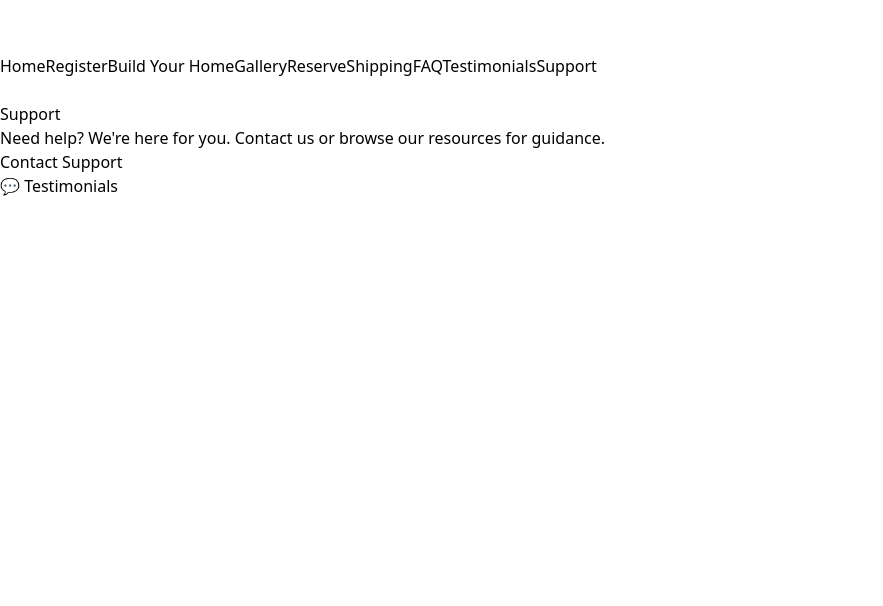
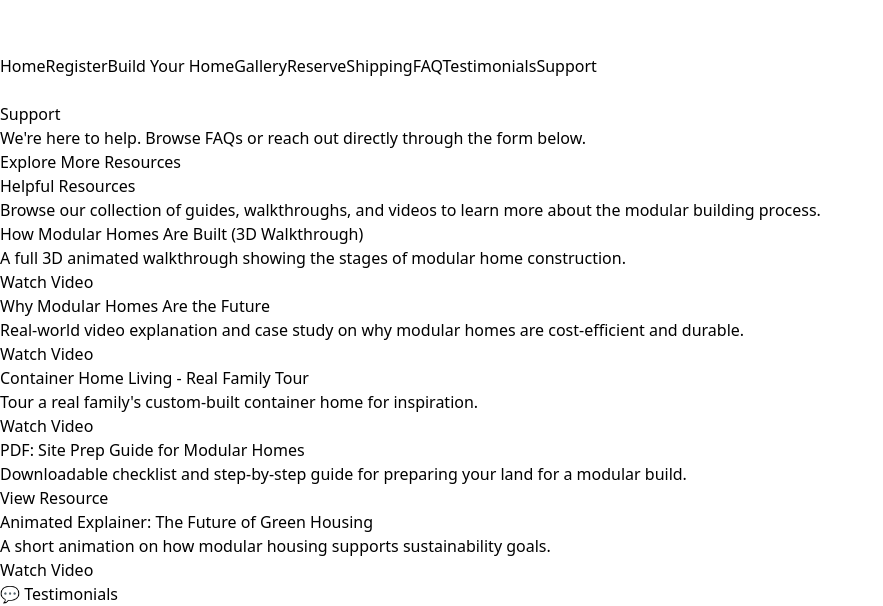
Before and after one commit to ChamberDel/chamber-site-v3, a React (Vite) app: page /support in a window 1280 px wide. Shown: the part 1226-1832 px from the top of the page, without its empty margins (0-883 px from the left). Before the commit the page ends 1424 px from the top, so only its background shows below. Built offline with nearby package versions, Linux system fonts and the light colour scheme.

Commit message:
Add Resources section to Support page

```diff
--- a/src/App.jsx
+++ b/src/App.jsx
@@ -1,8 +1,8 @@
 // src/App.jsx
 import React from "react";
-import { Routes, Route } from "react-router-dom";
+import { Routes, Route, Link } from "react-router-dom";
 import Navbar from "./components/Navbar";
-import TestimonialBubble from "./components/TestimonialBubble"; // ✅ Import here
+import TestimonialBubble from "./components/TestimonialBubble";
 import PhotoSlider from "./components/PhotoSlider";
 import FAQ from "./pages/faq";
 import Reserve from "./pages/reserve";
@@ -28,11 +28,12 @@ function Home() {
         </p>
       </header>
 
-      <a href="/build-your-home">
-        <button className="bg-blue-600 text-white px-6 py-3 rounded-xl hover:bg-blue-700 transition">
-          Let's Build Together
-        </button>
-      </a>
+      <Link
+        to="/build-your-home"
+        className="inline-block bg-blue-600 text-white px-6 py-3 rounded-xl hover:bg-blue-700 transition"
+      >
+        Let's Build Together
+      </Link>
 
       <section className="grid grid-cols-1 sm:grid-cols-2 md:grid-cols-4 gap-6 max-w-6xl mx-auto pt-12">
         <Link to="/register" className="block p-6 border rounded-xl hover:shadow-lg transition">
@@ -55,7 +56,6 @@ function Home() {
           <p className="text-gray-600 text-sm">Browse sample interiors and floor plans.</p>
         </Link>
       </section>
-
     </main>
   );
 }
@@ -75,7 +75,7 @@ function App() {
         <Route path="/testimonials" element={<Testimonials />} />
         <Route path="/support" element={<Support />} />
       </Routes>
-      <TestimonialBubble /> {/* ✅ Always visible on every page */}
+      <TestimonialBubble /> {/* Always visible floating button */}
     </>
   );
 }
--- /dev/null
+++ b/src/components/resources.jsx
@@ -0,0 +1,70 @@
+import React from "react";
+
+const ResourceCard = ({ title, description, link, type }) => {
+  return (
+    <div className="border rounded-xl p-4 hover:shadow-lg transition">
+      <h3 className="text-xl font-semibold mb-2">{title}</h3>
+      <p className="text-sm text-gray-600 mb-4">{description}</p>
+      <a
+        href={link}
+        target="_blank"
+        rel="noopener noreferrer"
+        className="text-blue-600 hover:underline"
+      >
+        {type === "video" ? "Watch Video" : "View Resource"}
+      </a>
+    </div>
+  );
+};
+
+const Resources = () => {
+  const resources = [
+    {
+      title: "How Modular Homes Are Built (3D Walkthrough)",
+      description: "A full 3D animated walkthrough showing the stages of modular home construction.",
+      link: "https://www.youtube.com/watch?v=U1LtVnG-B-I",
+      type: "video",
+    },
+    {
+      title: "Why Modular Homes Are the Future",
+      description: "Real-world video explanation and case study on why modular homes are cost-efficient and durable.",
+      link: "https://www.youtube.com/watch?v=Z-Ly9sV4hJc",
+      type: "video",
+    },
+    {
+      title: "Container Home Living - Real Family Tour",
+      description: "Tour a real family's custom-built container home for inspiration.",
+      link: "https://www.youtube.com/watch?v=uwZcUAV8pUQ",
+      type: "video",
+    },
+    {
+      title: "PDF: Site Prep Guide for Modular Homes",
+      description: "Downloadable checklist and step-by-step guide for preparing your land for a modular build.",
+      link: "https://example.com/site-prep-guide.pdf",
+      type: "pdf",
+    },
+    {
+      title: "Animated Explainer: The Future of Green Housing",
+      description: "A short animation on how modular housing supports sustainability goals.",
+      link: "https://www.youtube.com/watch?v=JkqE1gZPvRY",
+      type: "video",
+    },
+  ];
+
+  return (
+    <main className="pt-[120px] p-8 max-w-6xl mx-auto space-y-8">
+      <h1 className="text-4xl font-bold text-center text-gray-900">Helpful Resources</h1>
+      <p className="text-center text-gray-600 max-w-xl mx-auto">
+        Browse our collection of guides, walkthroughs, and videos to learn more about the modular building process.
+      </p>
+
+      <section className="grid grid-cols-1 sm:grid-cols-2 lg:grid-cols-3 gap-6">
+        {resources.map((res, index) => (
+          <ResourceCard key={index} {...res} />
+        ))}
+      </section>
+    </main>
+  );
+};
+
+export default Resources;
--- a/src/pages/support.jsx
+++ b/src/pages/support.jsx
@@ -1,17 +1,24 @@
-export default function Support() {
+import React from "react";
+import Resources from "../components/Resources";
+
+const Support = () => {
   return (
-    <main className="pt-24 px-4 text-center min-h-screen" role="main">
-      <h1 className="text-4xl font-bold mb-4">Support</h1>
-      <p className="text-lg text-gray-600 max-w-xl mx-auto mb-6">
-        Need help? We're here for you. Contact us or browse our resources for guidance.
+    <main className="pt-[120px] p-8 max-w-6xl mx-auto space-y-12">
+      <h1 className="text-4xl font-bold text-gray-900 text-center">Support</h1>
+      <p className="text-center text-gray-600 max-w-2xl mx-auto">
+        We're here to help. Browse FAQs or reach out directly through the form below.
       </p>
-      <a
-        href="/contact"
-        className="inline-block bg-blue-600 text-white px-6 py-3 rounded-xl hover:bg-blue-700 transition"
-        aria-label="Contact Support"
-      >
-        Contact Support
-      </a>
+
+      {/* ... your support form or FAQ content here ... */}
+
+      <section className="mt-16">
+        <h2 className="text-3xl font-bold text-gray-900 text-center mb-6">
+          Explore More Resources
+        </h2>
+        <Resources />
+      </section>
     </main>
   );
-}
+};
+
+export default Support;
```
